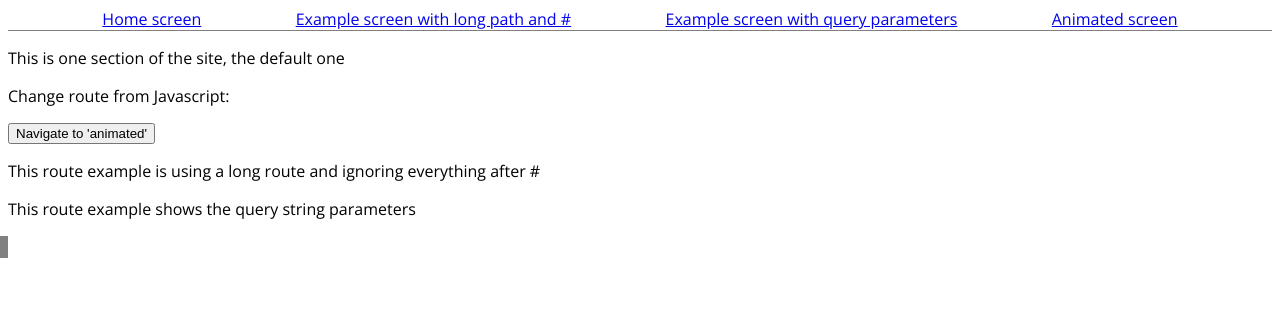
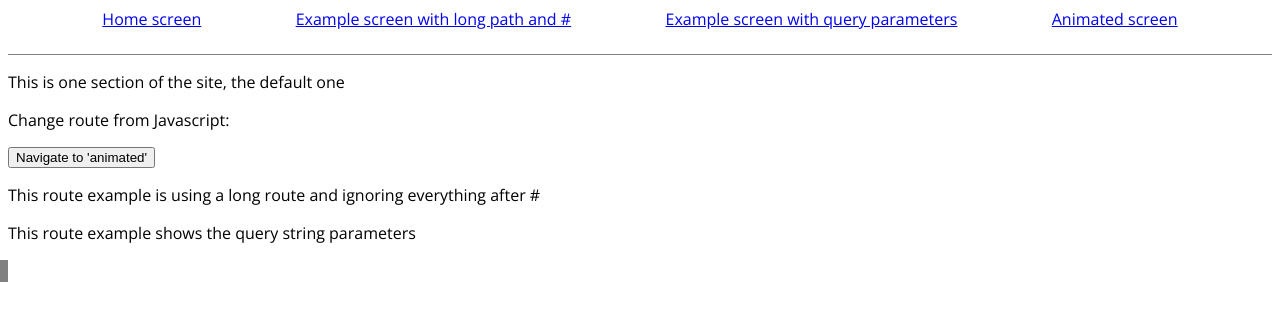
Before and after one commit to optimisme/inapp-routing, a plain HTML site: page index.html in a window 1280 px wide. Drawn offline with nearby package versions, Linux system fonts and the light colour scheme.

Commit message:
Horizontal navigation 2

```diff
--- a/index.html
+++ b/index.html
@@ -12,9 +12,10 @@
                 font-family: "Open Sans";
             }
             nav {
+                border-bottom: grey 1px solid;
                 display: flex;
                 justify-content: space-evenly;
-                border-bottom: grey 1px solid;
+                padding-bottom: 1.5em;
                 width: 100%;
             }
             #animated {
```
